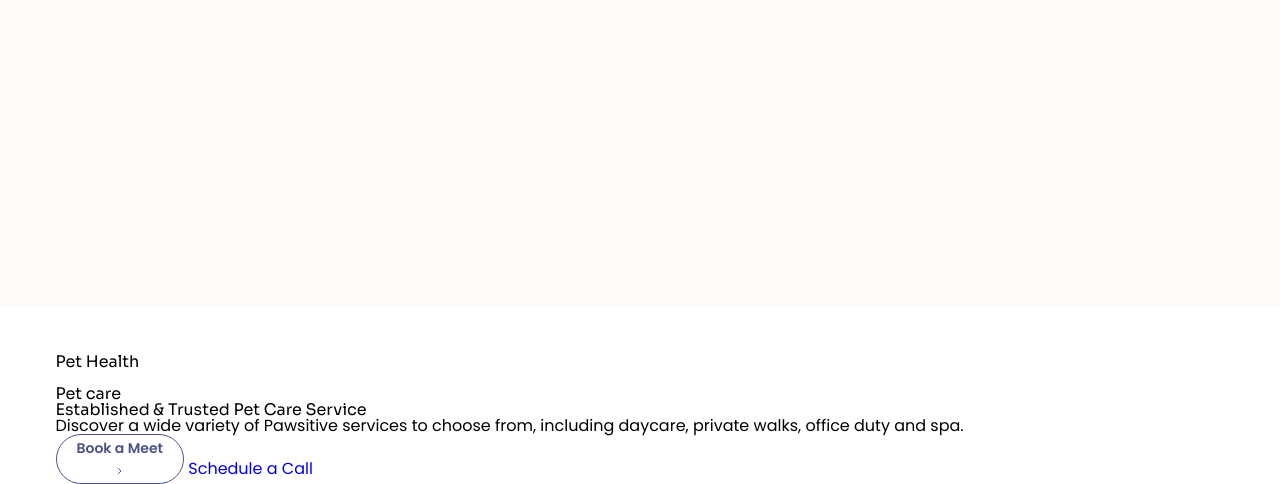
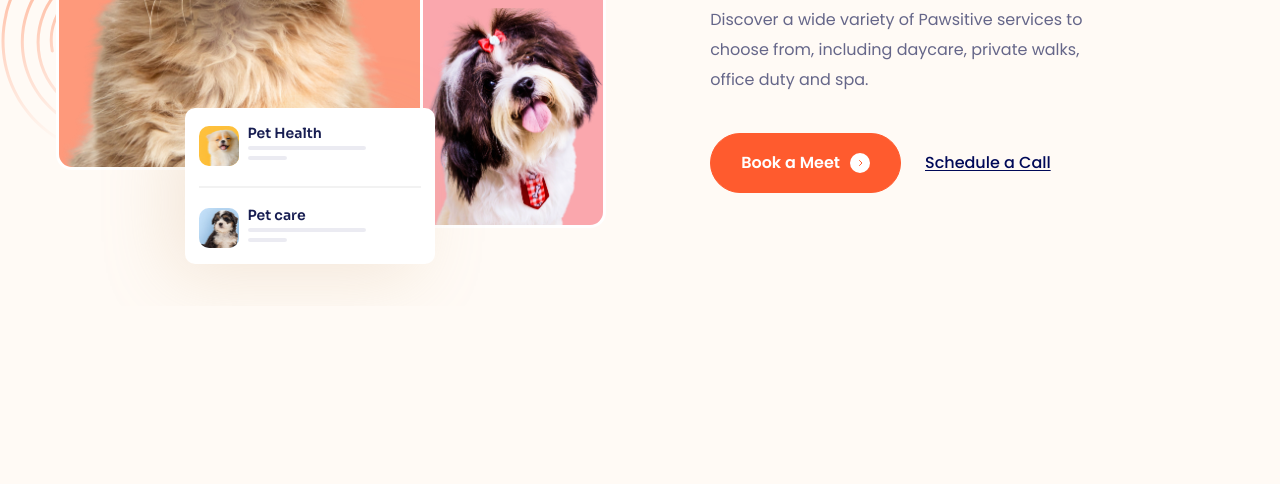
Before and after one commit to Bao146/htmlcss-project-04, a plain HTML site: page index.html in a window 1280 px wide. Shown: the part 494-978 px from the top of the page. After the commit the page ends 800 px from the top, so only its background shows below. Drawn offline with Linux system fonts and the light colour scheme.

Commit message:
Làm phần hero

```diff
--- a/assets/css/styles.css
+++ b/assets/css/styles.css
@@ -9,8 +9,10 @@ html {
 body {
     font-size: 1.6rem;
     font-family: "Poppins", sans-serif;
+    background: #fffaf5;
 }
 
+/* Common */
 h1,
 h2,
 h3,
@@ -28,7 +30,6 @@ button {
     font-family: inherit;
 }
 
-/* Common */
 .container {
     width: 1169px;
     max-width: calc(100% - 48px);
@@ -46,10 +47,8 @@ a {
     padding: 0 20px;
     height: var(--height);
     background: transparent;
-    border: 1px solid #000958;
+    border: 1px solid rgb(0, 9, 88, 0.7);
     border-radius: 99px;
-    font-family: "Poppins";
-    opacity: 0.7;
     font-weight: 600;
     font-size: 1.4rem;
     color: #000958;
@@ -61,8 +60,10 @@ a {
 
 /* Header */
 .header {
-    min-height: 100vh;
-    background: #fffaf5;
+    position: sticky;
+    top: -20px;
+    z-index: 1;
+    background: #fff;
 }
 
 .header-top {
@@ -78,7 +79,6 @@ a {
 
 .navbar__link {
     padding: 8px 18px;
-    font-family: "Poppins";
     font-weight: 500;
     font-size: 1.4rem;
     color: #5e6085;
@@ -88,3 +88,192 @@ a {
 .navbar-item__active {
     text-shadow: 1px 0 0 #000958;
 }
+
+.header__action--link {
+    font-weight: 600;
+    font-size: 1.4rem;
+    color: #000958;
+}
+
+.header__action {
+    display: flex;
+    align-items: center;
+    gap: 30px;
+}
+
+/* Hero */
+.hero {
+    margin-top: 92px;
+}
+
+.hero__inner {
+    display: flex;
+    align-items: center;
+    justify-content: space-between;
+}
+
+.hero__media {
+    position: relative;
+    display: flex;
+    padding-bottom: 94px;
+}
+
+.hero__media-wrap {
+    position: relative;
+    display: flex;
+    align-items: flex-end;
+    justify-content: center;
+    width: 388px;
+    height: 488px;
+    background: #fe997b;
+    border: 3px solid #fff;
+    border-radius: 16px;
+}
+
+.hero__img {
+    max-width: 100%;
+    max-height: 100%;
+    border-radius: inherit;
+}
+
+.hero__decor {
+    position: absolute;
+    z-index: -1;
+}
+
+.hero__decor-left {
+    left: -58px;
+    bottom: 10px;
+}
+
+.hero__decor-right {
+    top: 17px;
+    right: -43px;
+}
+
+.hero__media-wrap-small {
+    align-self: flex-end;
+    margin: 0 0 -58px -24px;
+    width: 186px;
+    height: 244px;
+    background: #faa7ad;
+}
+
+.hero__content {
+    width: 44%;
+}
+
+.hero__heading {
+    font-weight: 800;
+    font-size: 6.6rem;
+    line-height: 1.15;
+    color: #000958;
+}
+
+.hero__desc {
+    width: 391px;
+    margin-top: 24px;
+    font-weight: 400;
+    font-size: 1.6rem;
+    line-height: 1.88;
+    color: #656689;
+}
+
+.hero-row {
+    margin-top: 38px;
+    display: flex;
+    align-items: center;
+    column-gap: 24px;
+}
+
+.hero-row__btn {
+    display: flex;
+    align-items: center;
+    --height: 60px;
+    line-height: var(--height);
+    column-gap: 10px;
+    min-width: 189px;
+    padding: 0 30px;
+    border: 1px solid #ff5b2e;
+    background: #ff5b2e;
+    font-weight: 600;
+    font-size: 1.6rem;
+    text-align: center;
+    color: #ffffff;
+}
+
+.hero__control {
+    width: 20px;
+    height: 20px;
+    border-radius: 50%;
+    background: #fff;
+    display: flex;
+    align-items: center;
+    justify-content: center;
+    color: #ff5b2e;
+}
+
+.hero__link {
+    font-weight: 500;
+    font-size: 1.6rem;
+    text-decoration-line: underline;
+    text-underline-offset: 2px;
+    color: #000958;
+}
+
+.hero__list {
+    position: absolute;
+    padding: 18px 14px;
+    width: 250px;
+    height: 156px;
+    background: #ffffff;
+    box-shadow: -17px 14px 68px -4px rgba(207, 174, 132, 0.25);
+    border-radius: 10px;
+    left: 129px;
+    bottom: 0;
+}
+
+.hero-list-item {
+    display: flex;
+    column-gap: 9px;
+}
+
+.hero-list-item__thumb {
+    width: 40px;
+    height: 40px;
+    object-fit: cover;
+    background: #fec23f;
+    border-radius: 10px;
+}
+
+.hero-list-item:last-of-type .hero-list-item__thumb {
+    background: #c6e2fa;
+}
+
+.hero-list-item__title {
+    font-family: Sora, sans-serif;
+    font-weight: 600;
+    font-size: 1.4rem;
+    line-height: 1;
+    color: #181e52;
+}
+
+.hero-list-item__skeleton {
+    width: 118px;
+    height: 4px;
+    margin-top: 6px;
+    background: #000958;
+    opacity: 0.08;
+    border-radius: 10px;
+}
+
+.hero-list-item__skeleton:last-child {
+    width: 39px;
+}
+
+.hero__separate {
+    width: 100%;
+    height: 2px;
+    background: #f2f2f2;
+    margin: 20px 0;
+}
```
Also changed, not shown: assets/img/decor-01.svg (added), assets/img/decor-02.svg (added), assets/img/pet-01.png (added), assets/img/pet-02.png (added), assets/img/pet-03.png (added), assets/img/pet-04.png (added).
